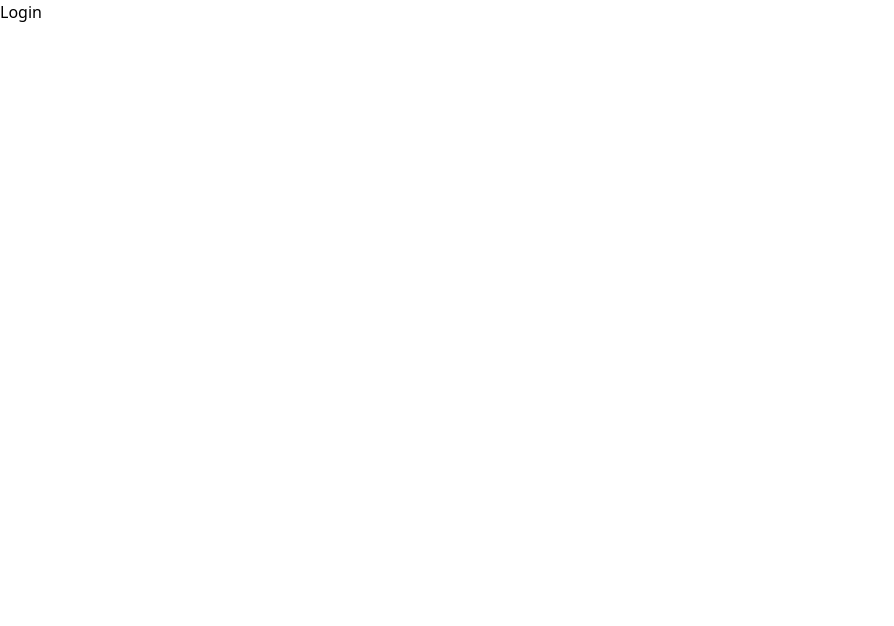
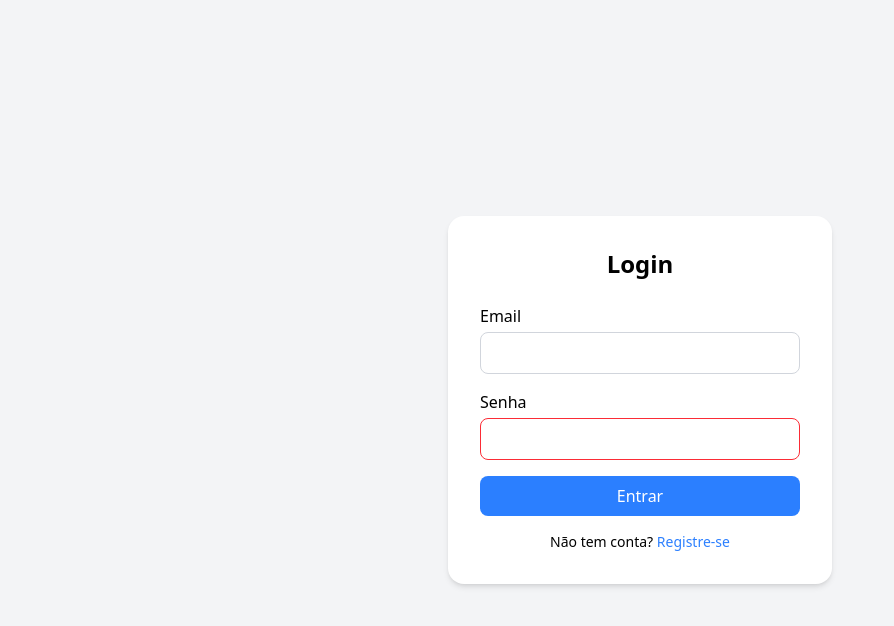
Before and after one commit to auriceliof/LoginRegisterProject, a React (Vite) app in the folder frontend/: page / in a window 1280 px wide. Shown: the top 626 px of the page, without its empty margins (0-894 px from the left). Built offline with nearby package versions, Linux system fonts and the light colour scheme.

Commit message:
add Login Page

```diff
--- a/frontend/src/pages/Login.jsx
+++ b/frontend/src/pages/Login.jsx
@@ -1,7 +1,46 @@
-import React from 'react'
+import React from "react";
+import { InputField } from "../components/InputField";
+import { Link } from "react-router";
 
 export function Login() {
   return (
-    <div>Login</div>
-  )
+    <div className="flex justify-center items-center h-screen bg-gray-100">
+      <form className="bg-white p-8 rounded-2xl shadow-md w-96">
+        <h2 className="text-2xl font-bold mb-6 text-center">Login</h2>
+
+        <InputField
+          label="Email"
+          id="email"
+          type="email"
+          name="email"
+          autoComplete="email"
+          register={() => {}}
+        />
+
+        <InputField
+          label="Senha"
+          id="password"
+          type="password"
+          name="password"
+          autoComplete="email"
+          register={() => {}}
+          error="Erro"
+        />
+
+        <button
+          type="submit"
+          className="w-full bg-blue-500 text-white py-2 rounded-lg hover:bg-blue-600 transition"
+        >
+          Entrar
+        </button>
+
+        <p className="mt-4 text-center text-sm">
+          Não tem conta?{" "}
+          <Link to="/register" className="text-blue-500 hover:underline">
+            Registre-se
+          </Link>
+        </p>
+      </form>
+    </div>
+  );
 }
```
Also changed, not shown: frontend/src/components/InputField.jsx (+11 -2 lines).
